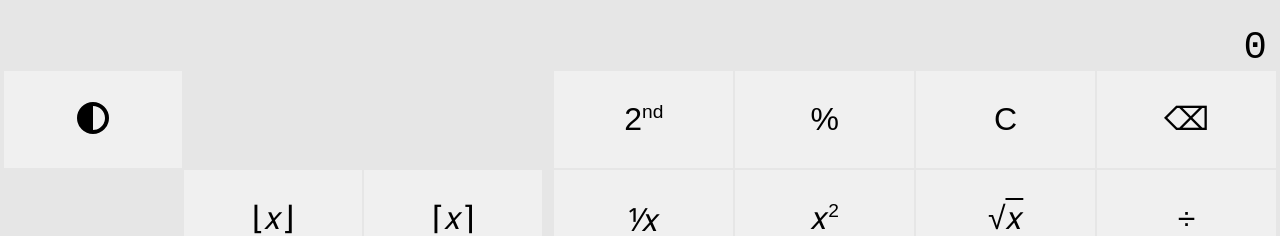
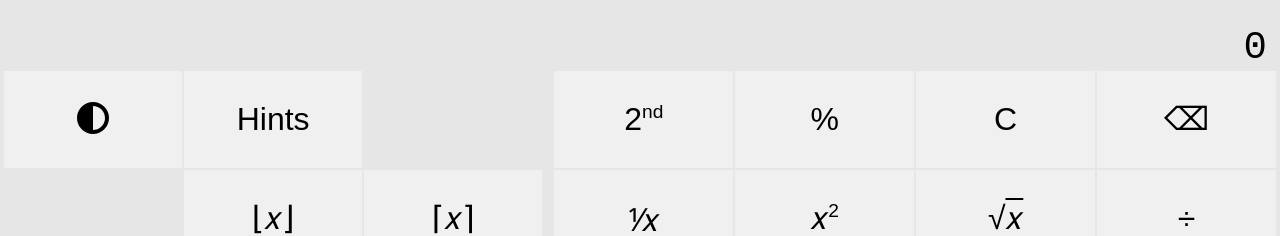
Before and after one commit to Shamus03/ralc, a React (Create React App) app: page / in a window 1280 px wide. Shown: the part 132-368 px from the top of the page. Built offline with nearby package versions, Linux system fonts and the light colour scheme.

Commit message:
Show hints, refactor toggled buttons

```diff
--- a/src/App.css
+++ b/src/App.css
@@ -146,6 +146,7 @@ body,
   align-items: center;
   justify-content: center;
   user-select: none;
+  position: relative;
 }
 
 .calculator-button:focus-visible {
@@ -167,6 +168,14 @@ body,
 .calculator-button.pressed,
 .calculator-button-active {
   background: var(--calculator-button-active-color);
+}
+
+.calculator-button .shortcut-hint {
+  position: absolute;
+  top: 0;
+  right: 0;
+  font-size: 40%;
+  text-align: right;
 }
 
 .hidden {
--- a/src/App.tsx
+++ b/src/App.tsx
@@ -22,21 +22,27 @@ const makeClasses = (classes: ClassSpec | ClassSpec[]): string => {
 }
 
 const CalculatorButton = ({
+  active,
   children,
   dark,
   light,
   className,
   action,
+  toggle,
   shortcuts,
+  shortcutHint,
   primary,
   alt,
 }: {
+  active?: boolean,
   children: ReactFragment;
   dark?: boolean;
   light?: boolean;
   className?: string,
-  action: () => void;
+  action?: () => void;
+  toggle?: (v: boolean) => void;
   shortcuts?: string | string[],
+  shortcutHint?: string,
   primary?: boolean,
   alt?: boolean,
   }) => {
@@ -44,7 +50,15 @@ const CalculatorButton = ({
     throw new Error('cannot set both primary and alt')
   }
 
-  const { altEnabled } = useContext(CalculatorContext)
+  if (action && toggle) {
+    throw new Error('cannot set both action and toggle')
+  }
+
+  if (!action && !toggle) {
+    throw new Error('must set either action or toggle')
+  }
+
+  const { altEnabled, showHints } = useContext(CalculatorContext)
 
   const [hovered, setHovered] = useState(false)
   const [pressed, setPressed] = useState(false)
@@ -57,9 +71,18 @@ const CalculatorButton = ({
     setPressed(false)
   }
 
+  const actionOrToggle = () => {
+    if (action) {
+      action()
+    }
+    if (toggle) {
+      toggle(!active)
+    }
+  }
+
   const onRelease = () => {
     if (pressed) {
-      action()
+      actionOrToggle()
     }
     setPressed(false)
   }
@@ -67,6 +90,7 @@ const CalculatorButton = ({
   if (shortcuts) {
     shortcuts = coerceArray(shortcuts)
     for (const shortcut of shortcuts) {
+      if (action) {
         useEventListener('keydown', modifyForHotkey(shortcut, () => {
           action()
           setPressed(true)
@@ -74,6 +98,15 @@ const CalculatorButton = ({
             setPressed(false)
           }, 70)
         }))
+      }
+      if (toggle) {
+        useEventListener('keydown', modifyForHotkey(shortcut, () => {
+          toggle(true)
+        }))
+        useEventListener('keyup', modifyForHotkey(shortcut, () => {
+          toggle(false)
+        }))
+      }
     }
   }
 
@@ -122,6 +155,7 @@ const CalculatorButton = ({
       type="button"
       className={makeClasses([
         'calculator-button',
+        (active && 'calculator-button-active'),
         (alt && !altEnabled || primary && altEnabled) && 'hidden',
         dark && 'calculator-button-dark',
         light && 'calculator-button-light',
@@ -131,6 +165,9 @@ const CalculatorButton = ({
       {...events}
     >
       {children}
+      {showHints && <span className="shortcut-hint">
+        {coerceArray(shortcutHint ?? shortcuts).map(s => <div key={s}>{s}</div>)}
+      </span>}
     </button>
   )
 }
@@ -142,8 +179,9 @@ CalculatorButton.defaultProps = {
 
 const CalculatorContext = createContext({
   // eslint-disable-next-line @typescript-eslint/no-unused-vars
-  typeDigit: (digit: number) => { /* noop */ },
+  typeDigit: (_digit: number) => { /* noop */ },
   altEnabled: false,
+  showHints: false,
 })
 
 const DigitButton = ({ digit }: { digit: number }) => {
@@ -348,17 +386,6 @@ const Calculator = () => {
   }
 
   const [altEnabled, setAltEnabled] = useState(false)
-  const toggle2nd = () => {
-    setAltEnabled(!altEnabled)
-  }
-
-  useEventListener('keydown', modifyForHotkey('Alt', () => {
-    setAltEnabled(true)
-  }))
-
-  useEventListener('keyup', modifyForHotkey('Alt', () => {
-    setAltEnabled(false)
-  }))
 
   const unaryOp = (fn: (x: number) => number) => () => {
     setBufferN(fn(+buffer))
@@ -472,6 +499,8 @@ const Calculator = () => {
     })
   }
 
+  const [showHints, setShowHints] = useLocalStorage('show-hints', false)
+
   useEffect(() => {
     switch (selectedTheme) {
     case ThemeOption.Light:
@@ -514,12 +543,14 @@ const Calculator = () => {
         <div className="calculator-buffer">{formatNumber(buffer)}</div>
       </div>
 
-      <CalculatorContext.Provider value={{ typeDigit, altEnabled }}>
+      <CalculatorContext.Provider value={{ typeDigit, altEnabled, showHints }}>
         <div className="calculator-extra-buttons">
           <CalculatorButton action={toggleTheme}>
             {getThemeIcon(selectedTheme)}
           </CalculatorButton>
-          <div></div>
+          <CalculatorButton toggle={setShowHints} active={showHints}>
+            Hints
+          </CalculatorButton>
           <div></div>
 
           <div></div>
@@ -552,7 +583,7 @@ const Calculator = () => {
         </div>
 
         <div className="calculator-buttons">
-          <CalculatorButton action={toggle2nd} className={altEnabled ? 'calculator-button-active' : ''}>2<sup>nd</sup></CalculatorButton>
+          <CalculatorButton toggle={setAltEnabled} shortcuts="Alt" active={altEnabled}>2<sup>nd</sup></CalculatorButton>
           <CalculatorButton action={opPercent} shortcuts="%">%</CalculatorButton>
           <CalculatorButton action={clearOrClearAll} shortcuts={['ctrl+Backspace']}>
             {willClearAll ? 'C' : 'CE'}
```
Lines whose indentation alone changed are shown as unchanged.
